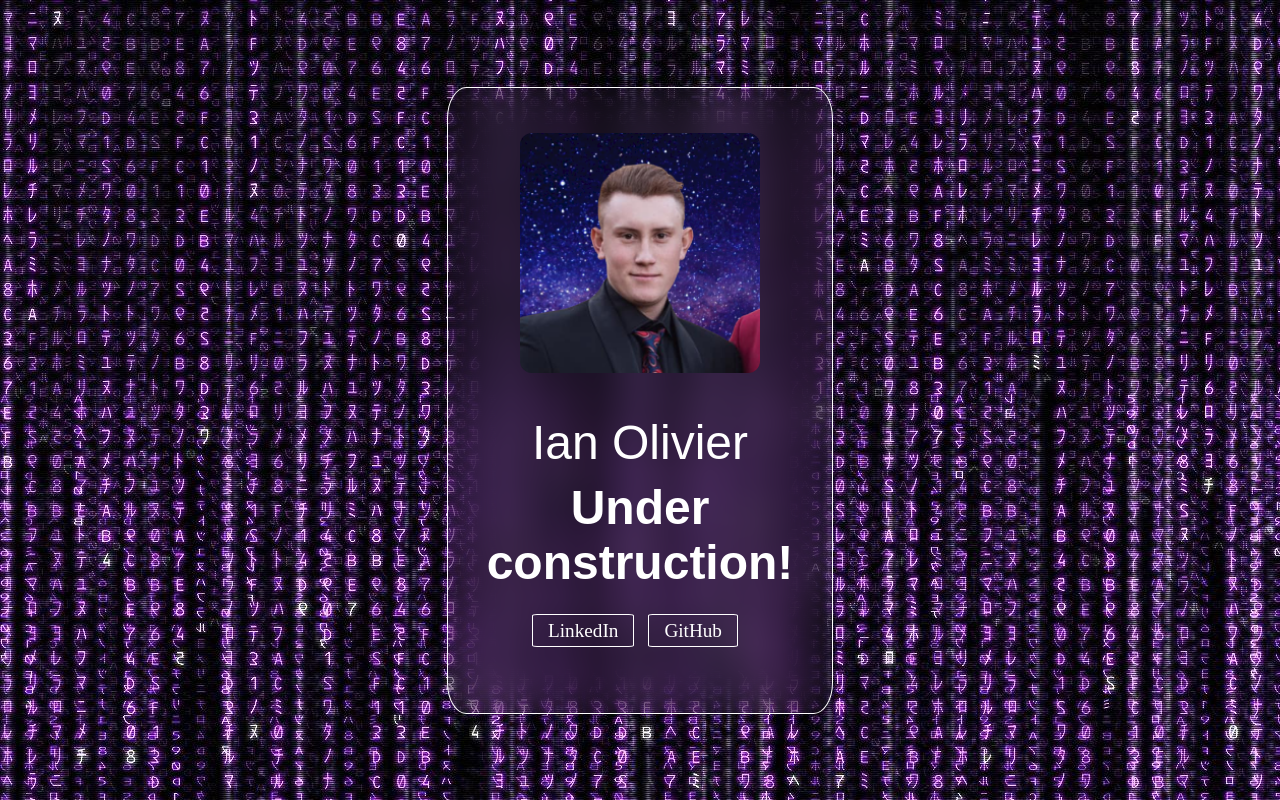
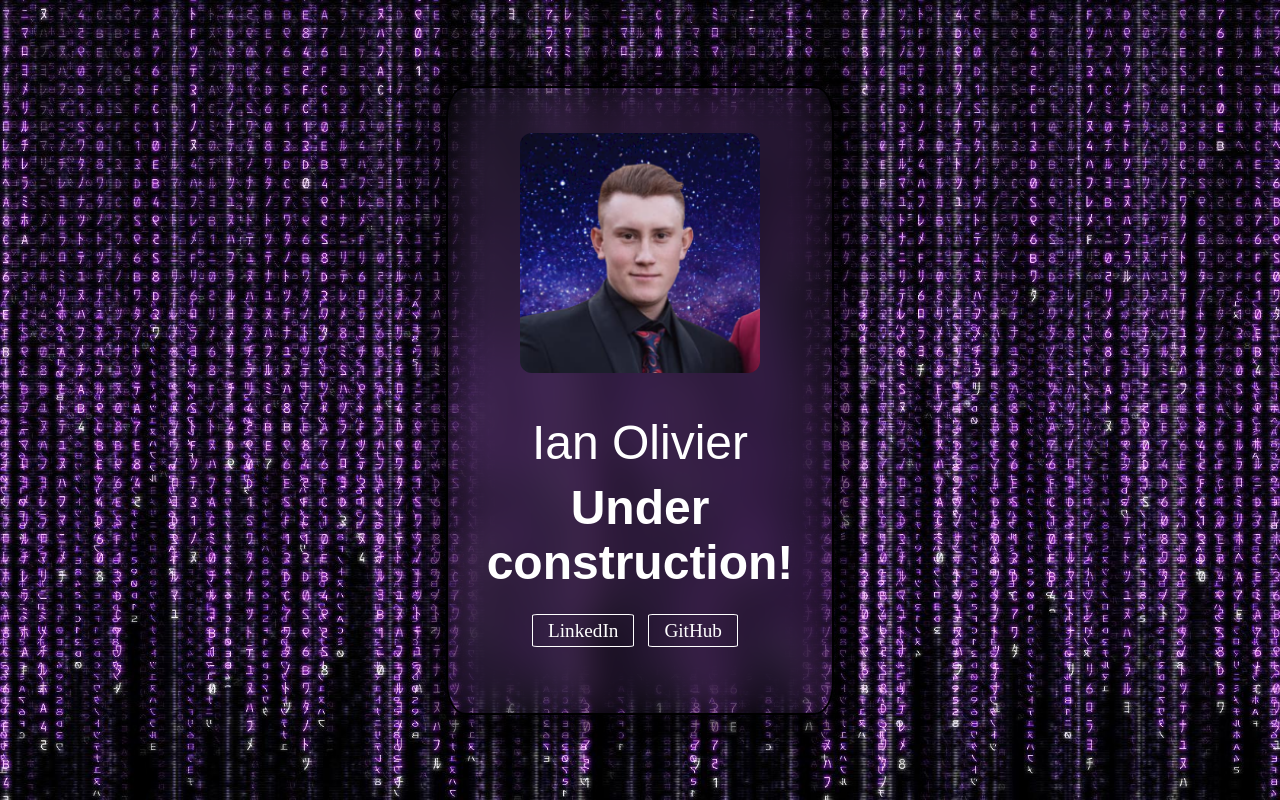
Before and after one commit to IanOlivierDev/Portfolio-Website, a plain HTML site: page index.html in a window 1280 px wide. Drawn offline with Linux system fonts and the light colour scheme; a web font is replaced by a local one.

Commit message:
Update styling for box

```diff
--- a/app.css
+++ b/app.css
@@ -10,17 +10,19 @@ body{
     align-items: center;
     margin: 0 auto;
     background-image: url("matrix-bg.jpg");
+    background-size: 100% auto;
 }
 #container{
     height: 600px;
     width: 30%;
     border-radius: 5%;
-    border: 1px solid white;
     display: flex;
     justify-content: center;
     flex-direction: column;
     background: transparent;
     backdrop-filter: blur(20px);
+    box-shadow: 0px 0px 5px 25px rgba(0,0,0,0.5);
+    border: 2.5px solid rgb(0, 0, 0);
 }
 
 #links{
```
